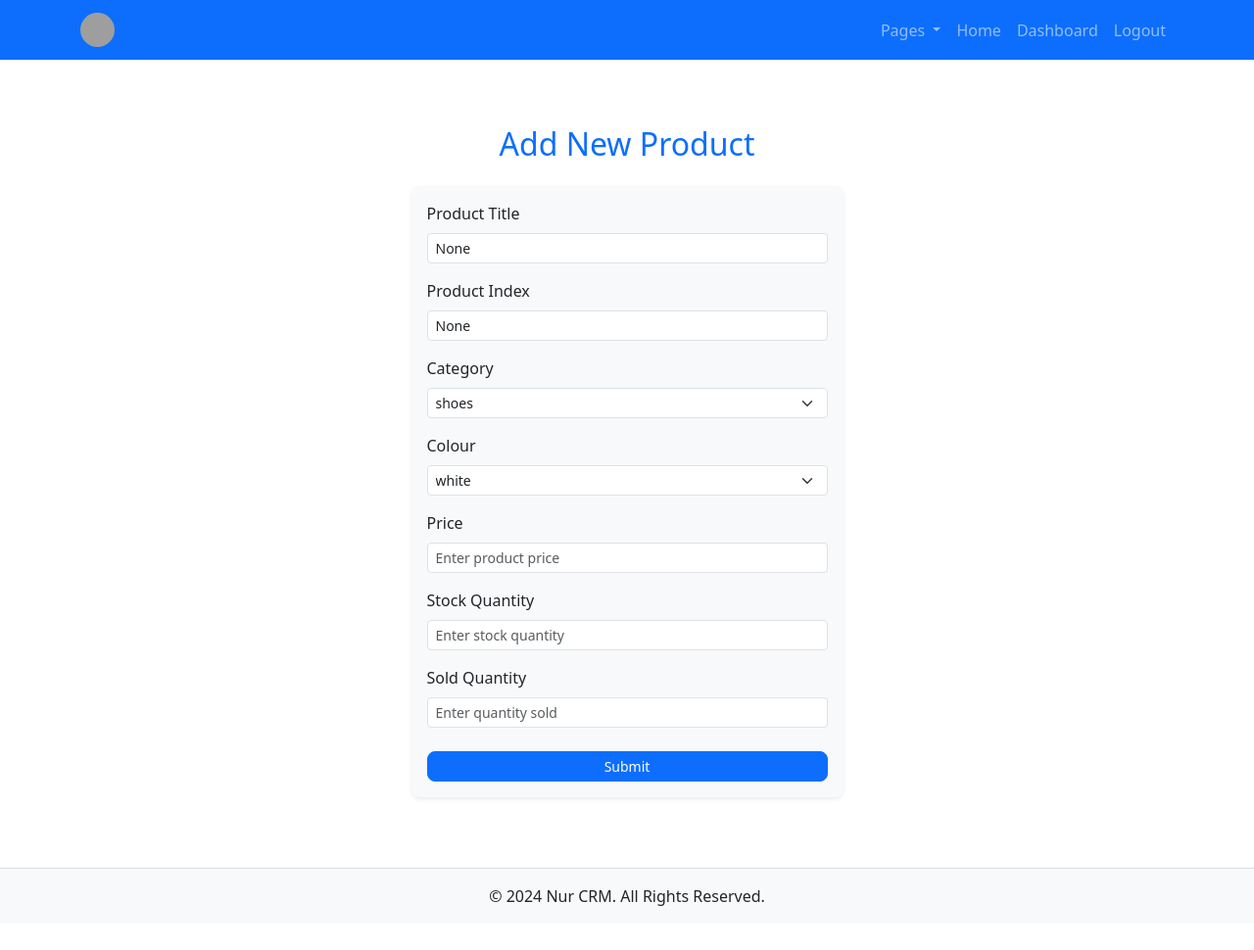
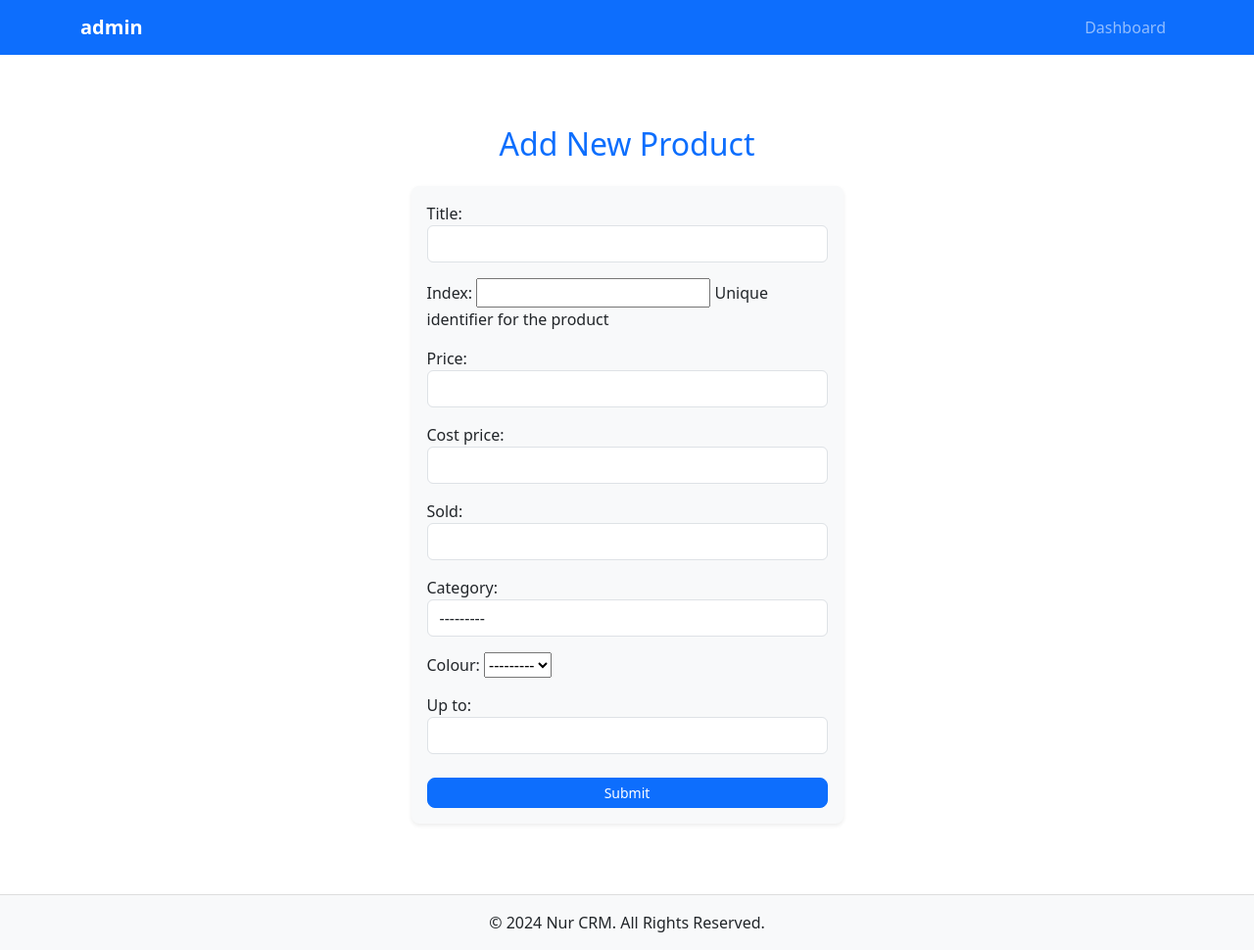
Before and after one commit to siddikmeo7/Barakat-CRM, a Django app: page /nur/product/create/ in a window 1280 px wide. Shown: the whole page at 98% size. Before the commit the page ends 925 px from the top, so only its background shows below. Run offline with Django 5.2, Linux system fonts and the light colour scheme; a user stored in the database is signed in; data comes from the database, SQL or seed files in the repository; both versions use the stored data as it was after the commit; grey boxes are pictures that could not be loaded.

Commit message:
adding bar

```diff
--- a/Nur/forms.py
+++ b/Nur/forms.py
@@ -53,7 +53,7 @@
 class ProductForm(forms.ModelForm):
     class Meta:
         model = Product
-        fields = ['title', 'index', 'price', 'cost_price', 'sold', 'category', 'colour', 'up_to']
+        fields = ['title', 'index', 'price', 'cost_price', 'sold', 'category', 'colour', 'up_to', 'user']
 
     title = forms.CharField(widget=forms.TextInput(attrs={'class': 'form-control'}))
     category = forms.ModelChoiceField(queryset=Category.objects.all(), widget=forms.Select(attrs={'class': 'form-control'}))
@@ -61,6 +61,8 @@
     cost_price = forms.DecimalField(widget=forms.NumberInput(attrs={'class': 'form-control'}))
     sold = forms.IntegerField(widget=forms.NumberInput(attrs={'class': 'form-control'}))
     up_to = forms.IntegerField(widget=forms.NumberInput(attrs={'class': 'form-control'}))
+    user = forms.ModelChoiceField(queryset=CustomUser.objects.all(), widget=forms.HiddenInput(), required=False)
+
 
 # Transaction Form
 from django import forms
--- a/Nur/urls.py
+++ b/Nur/urls.py
@@ -28,7 +28,7 @@
     # Product
     path('products/', ProductListView.as_view(), name='product-list'),
     path('product/<int:pk>/', ProductDetailView.as_view(), name='product-detail'),
-    path('product/create/', product_create, name='product-create'),
+    path('product/create/', ProductCreateView.as_view(), name='product-create'),
     path('product/update/<int:pk>/', product_update_view, name='product-update'),
     path('product/delete/<int:pk>/', ProductDeleteView.as_view(), name='product-delete'),
 
--- a/Nur/views.py
+++ b/Nur/views.py
@@ -1,11 +1,14 @@
 from django.shortcuts import get_object_or_404, redirect,render
 from django.contrib.auth.mixins import LoginRequiredMixin
 from django.http import Http404
+from django.contrib import messages
 from django.views import generic
 from django.urls import reverse_lazy
 from django.contrib.auth.decorators import login_required
 from django.core.mail import send_mail
 from django.conf import settings
+from datetime import datetime
+from django.db.models import Sum, F, ExpressionWrapper, DecimalField
 from django.db.models import Sum, F, ExpressionWrapper, DecimalField
 from .forms import *
 from .models import *
@@ -18,11 +21,14 @@
     def get_queryset(self):
         return Profile.objects.filter(active=True)
 
+
+from django.db.models import Sum, F, ExpressionWrapper, DecimalField
+from datetime import datetime
+from .models import Product, Client
+
 from django.db.models import F, Sum, ExpressionWrapper, DecimalField
 from datetime import datetime
-
-from datetime import datetime
-from django.db.models import Sum, F, ExpressionWrapper, DecimalField
+from .models import Product, Client
 
 class DashBoardView(generic.TemplateView):
     template_name = 'main/dashboard.html'
@@ -43,8 +49,12 @@
         )
         total_income = products.aggregate(total_income=Sum(profit_per_product))['total_income'] or 0
 
+        total_benefit = products.aggregate(total_benefit=Sum((F('price') - F('cost_price')) * F('sold')))['total_benefit'] or 0
+
         total_products_in_stock = products.aggregate(total_stock=Sum(F('up_to') - F('sold')))['total_stock'] or 0
+
         out_of_stock_products = products.filter(up_to=0).count()
+
         total_clients = Client.objects.count()
 
         context['total_products_in_stock'] = total_products_in_stock
@@ -52,6 +62,7 @@
         context['total_clients'] = total_clients
         context['total_income'] = total_income
         context['total_sold_products'] = total_sold_products
+        context['total_benefit'] = total_benefit
 
         return context
 
@@ -216,29 +227,27 @@
     def get_context_data(self, **kwargs):
         context = super().get_context_data(**kwargs)
         product = context['product']
+
+        # Calculate benefit as the difference between price and cost price
         if hasattr(product, 'cost_price'):
-            benefit = (product.price - product.cost_price) * product.sold
+            benefit = (product.sold - product.price)
         else:
             benefit = 0
+
         context['benefit'] = benefit
         return context
 
-@login_required
-def product_create(request):
-    if request.method == "POST":
-        form = ProductForm(request.POST)
-        if form.is_valid():
-            product = form.save(commit=False)
-            product.user = request.user
-            product.save()
-            return redirect('product-list')
-    else:
-        form = ProductForm()
-    return render(request, 'products/product_form.html', {'form': form})
 
-from django.shortcuts import render, get_object_or_404
-from .models import Product
-from .forms import ProductForm
+class ProductCreateView(LoginRequiredMixin, generic.CreateView):
+    model = Product
+    form_class = ProductForm
+    template_name = 'products/product_form.html'
+    success_url = reverse_lazy('product-list')
+
+    def form_valid(self, form):
+        form.instance.user = self.request.user
+        return super().form_valid(form)
+
 
 def product_update_view(request, pk):
     product = get_object_or_404(Product, pk=pk)
@@ -363,33 +372,33 @@
 # SkladProduct Views
 class SkladProductListView(generic.ListView):
     model = SkladProduct
-    template_name = 'sklad_product_list.html'
+    template_name = 'skladproduct/sklad_product_list.html'
     context_object_name = 'sklad_products'
 
 
 class SkladProductDetailView(generic.DetailView):
     model = SkladProduct
-    template_name = 'sklad_product_detail.html'
+    template_name = 'skladproduct/sklad_product_detail.html'
     context_object_name = 'sklad_product'
 
 
 class SkladProductCreateView(generic.CreateView):
     model = SkladProduct
     fields = ['sklad', 'product', 'quantity']
-    template_name = 'sklad_product_form.html'
+    template_name = 'skladproduct/sklad_product_form.html'
     success_url = reverse_lazy('sklad-product-list')
 
 
 class SkladProductUpdateView(generic.UpdateView):
     model = SkladProduct
     fields = ['sklad', 'product', 'quantity']
-    template_name = 'sklad_product_form.html'
+    template_name = 'skladproduct/sklad_product_form.html'
     success_url = reverse_lazy('sklad-product-list')
 
 
 class SkladProductDeleteView(generic.DeleteView):
     model = SkladProduct
-    template_name = 'sklad_product_confirm_delete.html'
+    template_name = 'skladproduct/sklad_product_conf_delete.html'
     success_url = reverse_lazy('sklad-product-list')
 
 class ClientListView(generic.ListView):
@@ -447,8 +456,6 @@
     template_name = 'transactions/transaction_detail.html'
     context_object_name = 'transaction'
 
-from django.contrib import messages
-
 class TransactionCreateView(generic.CreateView):
     model = Transaction
     fields = ['transaction_type', 'amount', 'comments']
--- a/templates/main/base.html
+++ b/templates/main/base.html
@@ -7,19 +7,17 @@
     <title>{% block title %}Nur CRM{% endblock %}</title>
     <link href="https://cdn.jsdelivr.net/npm/bootstrap@5.3.0/dist/css/bootstrap.min.css" rel="stylesheet">
     <style>
-        /* Ensure navbar stays fixed at the top with reduced height */
         .navbar {
             position: fixed;
             top: 0;
             left: 0;
             width: 100%;
-            z-index: 9999;  /* Keep the navbar on top of other content */
-            padding: 0.5rem 1rem;  /* Reduce padding for smaller navbar height */
+            z-index: 9999;
+            padding: 0.5rem 1rem;
         }
 
-        /* Add padding to the body so that content does not overlap the navbar */
         body {
-            padding-top: 56px;  /* Adjust padding based on the new height of the navbar */
+            padding-top: 56px;
             min-height: 100vh;
             display: flex;
             flex-direction: column;
@@ -44,10 +42,17 @@
     <header class="navbar navbar-expand-lg navbar-dark bg-primary">
         <div class="container">
             {% if user.is_authenticated %}
-                <a class="navbar-brand fw-bold" href="{% url 'profile' user.id %}">
-                    <img src="{% if user.profile.image %}{{ user.profile.image.url }}{% else %}{% static 'images/default-avatar.png' %}{% endif %}"
-                         alt="Profile Image" class="profile-avatar rounded-circle">
+                <a class="navbar-brand fw-bold d-flex align-items-center" href="#" id="navbarDropdown" role="button" data-bs-toggle="dropdown" aria-expanded="false">
+                    <span>{{ user.username }}</span>
                 </a>
+                <ul class="dropdown-menu" aria-labelledby="navbarDropdown">
+                    <li><a class="dropdown-item" href="{% url 'profile' user.id %}">Profile</a></li>
+                    <li><a class="dropdown-item" href="{% url 'product-list' %}">Products</a></li>
+                    <li><a class="dropdown-item" href="{% url 'client-list' %}">Clients</a></li>
+                    <li><a class="dropdown-item" href="#">Orders</a></li>
+                    <li><a class="dropdown-item" href="{% url 'sklad-product-list' %}">Sklad</a></li>
+                    <li><a class="dropdown-item" href="/logout/">Logout</a></li>
+                </ul>
             {% else %}
                 <a class="navbar-brand fw-bold" href="{% url 'home' %}">Nur CRM</a>
             {% endif %}
@@ -58,25 +63,8 @@
             <div class="collapse navbar-collapse" id="navbarNav">
                 <ul class="navbar-nav ms-auto">
                     {% if user.is_authenticated %}
-                        <li class="nav-item dropdown">
-                            <a class="nav-link dropdown-toggle" href="#" id="navbarDropdown" role="button" data-bs-toggle="dropdown" aria-expanded="false">
-                                Pages
-                            </a>
-                            <ul class="dropdown-menu" aria-labelledby="navbarDropdown">
-                                <li><a class="dropdown-item" href="{% url 'product-list' %}">Products</a></li>
-                                <li><a class="dropdown-item" href="{% url 'client-list' %}">Clients</a></li>
-                                <li><a class="dropdown-item" href="#">Orders</a></li>
-                                <li><a class="dropdown-item" href="#">Sklad</a></li>
-                            </ul>
-                        </li>
-                        <li class="nav-item">
-                            <a class="nav-link" href="{% url 'home' %}">Home</a>
-                        </li>
                         <li class="nav-item">
                             <a class="nav-link" href="{% url 'dashboard' %}">Dashboard</a>
-                        </li>
-                        <li class="nav-item">
-                            <a class="nav-link" href="/logout/">Logout</a>
                         </li>
                     {% else %}
                         <li class="nav-item">
--- a/templates/main/home.html
+++ b/templates/main/home.html
@@ -107,7 +107,6 @@
 }
 
 </style>
-<!-- Hero Section -->
 <section class="hero-section text-center bg-primary text-white py-5">
     <h2 class="display-4">Welcome to Nur CRM</h2>
     <p class="lead">Manage your clients, track profits, and automate your business efficiently.</p>
@@ -122,7 +121,6 @@
     {% endif %}
 </section>
 
-<!-- Features Section -->
 <section class="features-section py-5">
     <div class="container text-center">
         <h3 class="mb-4">Why Choose Nur CRM?</h3>
--- a/templates/products/product_detail.html
+++ b/templates/products/product_detail.html
@@ -29,7 +29,7 @@
                                 <p><strong>Sold:</strong> <span class="text-muted">{{ product.sold }}</span></p>
                             </div>
                             <div class="col-md-6">
-                                <p><strong>Benefit (Profit):</strong> <span class="text-warning fs-5">${{ total_profit }}</span></p>
+                                <p><strong>Benefit (Profit):</strong> <span class="text-warning fs-5">${{ benefit }}</span></p>
                             </div>
                         </div>
 
--- a/templates/products/product_form.html
+++ b/templates/products/product_form.html
@@ -8,72 +8,8 @@
         <div class="col-md-6 col-lg-5">
             <form method="post" class="needs-validation shadow-sm p-3 rounded-3 bg-light" novalidate>
                 {% csrf_token %}
+                {{ form.as_p }}
 
-                <div class="form-group mb-3">
-                    <label for="id_title" class="form-label">Product Title</label>
-                    <input type="text" name="title" class="form-control form-control-sm" id="id_title" value="{{ form.title.value }}" placeholder="Enter product title" required>
-                    {% for error in form.title.errors %}
-                        <div class="text-danger small mt-1">{{ error }}</div>
-                    {% endfor %}
-                </div>
-
-                <div class="form-group mb-3">
-                    <label for="id_index" class="form-label">Product Index</label>
-                    <input type="text" name="index" class="form-control form-control-sm" id="id_index" value="{{ form.index.value }}" placeholder="Enter product index" required>
-                    {% for error in form.index.errors %}
-                        <div class="text-danger small mt-1">{{ error }}</div>
-                    {% endfor %}
-                </div>
-
-                <div class="form-group mb-3">
-                    <label for="id_category" class="form-label">Category</label>
-                    <select name="category" class="form-select form-select-sm" id="id_category" required>
-                        {% for option in form.category.field.queryset %}
-                            <option value="{{ option.id }}" {% if option.id == form.category.value %} selected {% endif %}>{{ option }}</option>
-                        {% endfor %}
-                    </select>
-                    {% for error in form.category.errors %}
-                        <div class="text-danger small mt-1">{{ error }}</div>
-                    {% endfor %}
-                </div>
-
-                <div class="form-group mb-3">
-                    <label for="id_colour" class="form-label">Colour</label>
-                    <select name="colour" class="form-select form-select-sm" id="id_colour" required>
-                        {% for option in form.colour.field.queryset %}
-                            <option value="{{ option.id }}" {% if option.id == form.colour.value %} selected {% endif %}>{{ option.name }}</option>
-                        {% endfor %}
-                    </select>
-                    {% for error in form.colour.errors %}
-                        <div class="text-danger small mt-1">{{ error }}</div>
-                    {% endfor %}
-                </div>
-
-                <div class="form-group mb-3">
-                    <label for="id_price" class="form-label">Price</label>
-                    <input type="number" name="price" class="form-control form-control-sm" id="id_price" value="{{ form.price.value }}" placeholder="Enter product price" required>
-                    {% for error in form.price.errors %}
-                        <div class="text-danger small mt-1">{{ error }}</div>
-                    {% endfor %}
-                </div>
-
-                <div class="form-group mb-3">
-                    <label for="id_up_to" class="form-label">Stock Quantity</label>
-                    <input type="number" name="up_to" class="form-control form-control-sm" id="id_up_to" value="{{ form.up_to.value }}" placeholder="Enter stock quantity" required>
-                    {% for error in form.up_to.errors %}
-                        <div class="text-danger small mt-1">{{ error }}</div>
-                    {% endfor %}
-                </div>
-
-                <div class="form-group mb-3">
-                    <label for="id_sold" class="form-label">Sold Quantity</label>
-                    <input type="number" name="sold" class="form-control form-control-sm" id="id_sold" value="{{ form.sold.value }}" placeholder="Enter quantity sold" required>
-                    {% for error in form.sold.errors %}
-                        <div class="text-danger small mt-1">{{ error }}</div>
-                    {% endfor %}
-                </div>
-
-                <!-- Submit Button -->
                 <div class="form-group text-center mt-4">
                     <button type="submit" class="btn btn-primary btn-sm w-100 rounded-3">Submit</button>
                 </div>
```
Also changed, not shown: templates/main/dashboard.html (+0 -8 lines), templates/skladproduct/sklad_product_conf_delete.html (added, +17 -0 lines), templates/skladproduct/sklad_product_detail.html (added, +34 -0 lines), templates/skladproduct/sklad_product_form.html (added, +15 -0 lines), templates/skladproduct/sklad_product_list.html (added, +43 -0 lines), db.sqlite3.
